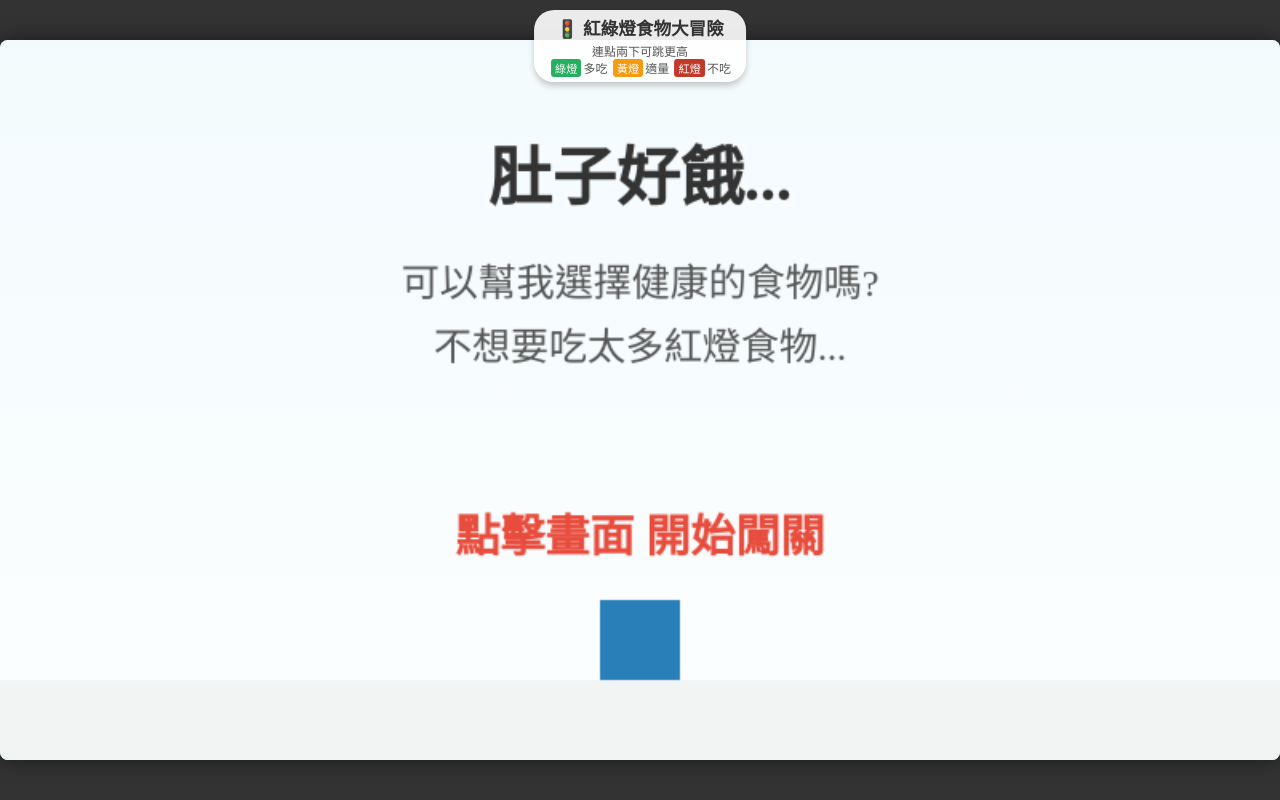
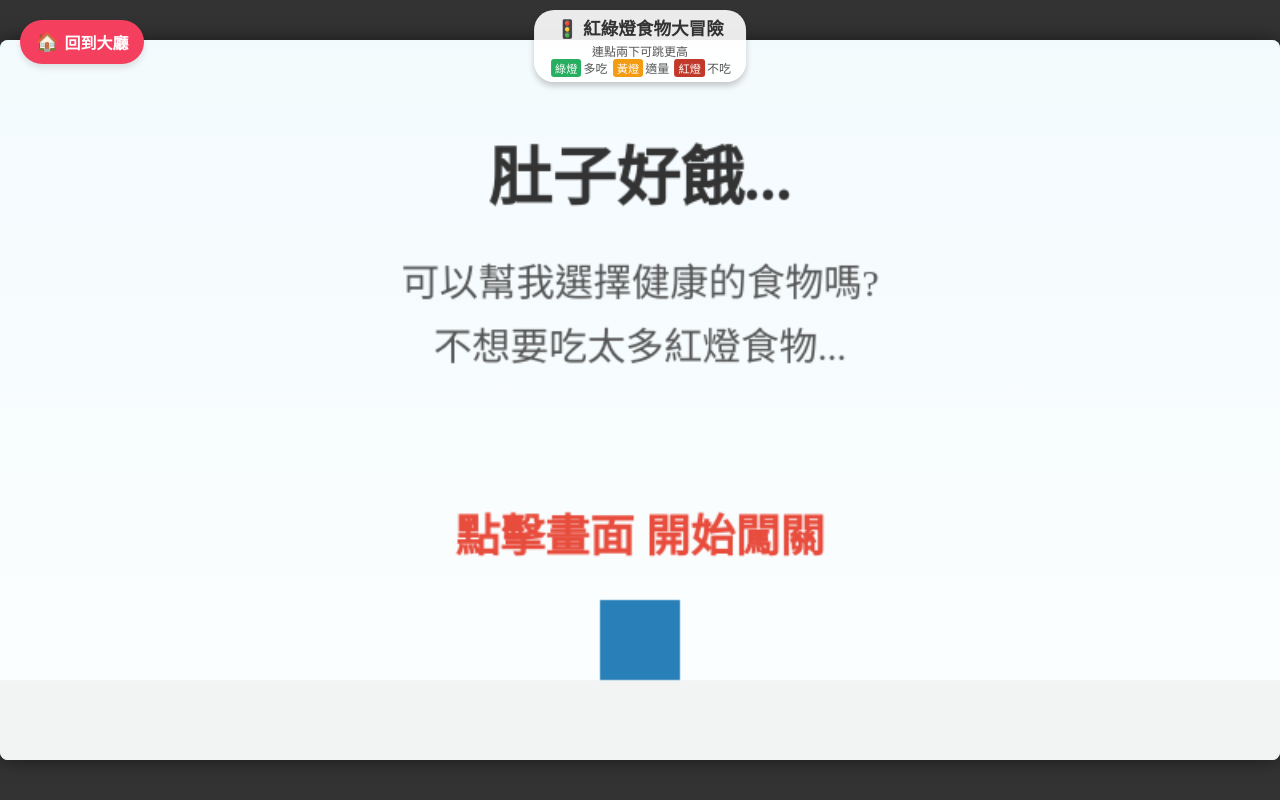
Before and after one commit to LukeHsiao-YC/foodrunmobile, a plain HTML site: page index.html in a window 1280 px wide. Drawn offline with Linux system fonts and the light colour scheme.

Commit message:
Update index.html

```diff
--- a/index.html
+++ b/index.html
@@ -1,6 +1,25 @@
 <!DOCTYPE html>
 <html lang="zh-TW">
 <head>
+    <!-- 回到健康大廳按鈕 -->
+<a href="https://lukehsiao-yc.github.io/for_healthy_children/"
+   style="position: fixed;
+          top: 20px;
+          left: 20px;
+          background-color: #f43f5e;
+          color: white;
+          padding: 10px 16px;
+          border-radius: 50px;
+          text-decoration: none;
+          font-weight: bold;
+          box-shadow: 0 4px 6px rgba(0,0,0,0.1);
+          z-index: 9999;
+          display: flex;
+          align-items: center;
+          font-family: 'Noto Sans TC', sans-serif;
+          transition: transform 0.2s;">
+   <span style="margin-right: 6px; font-size: 18px;">🏠</span> 回到大廳
+</a>
     <meta charset="UTF-8">
     <meta name="viewport" content="width=device-width, initial-scale=1.0, maximum-scale=1.0, user-scalable=no, viewport-fit=cover">
     <meta name="apple-mobile-web-app-capable" content="yes">
```
